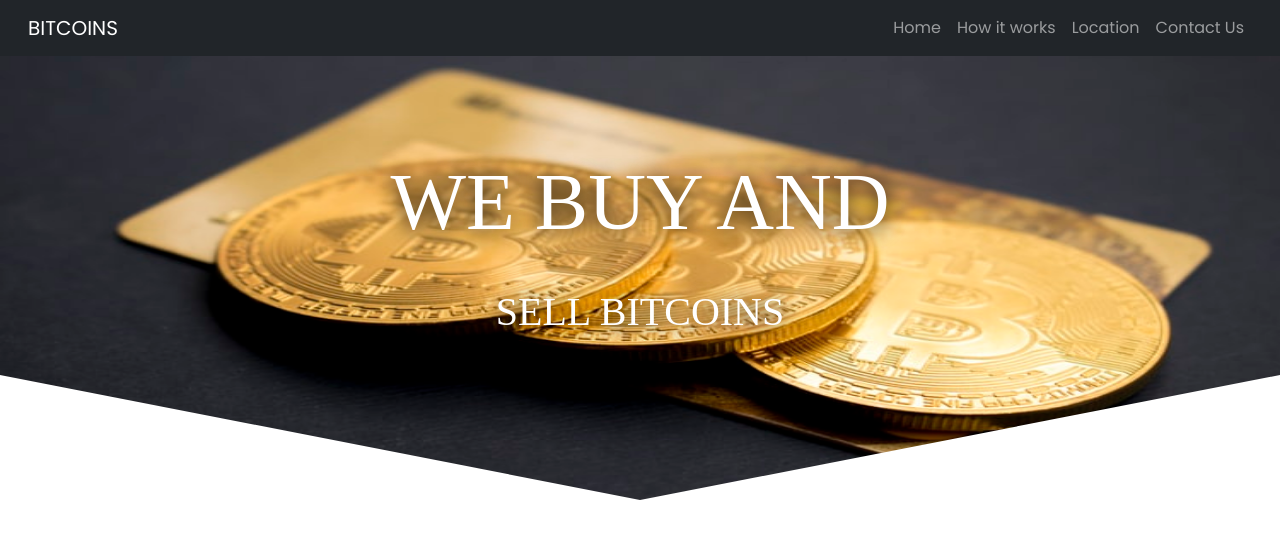
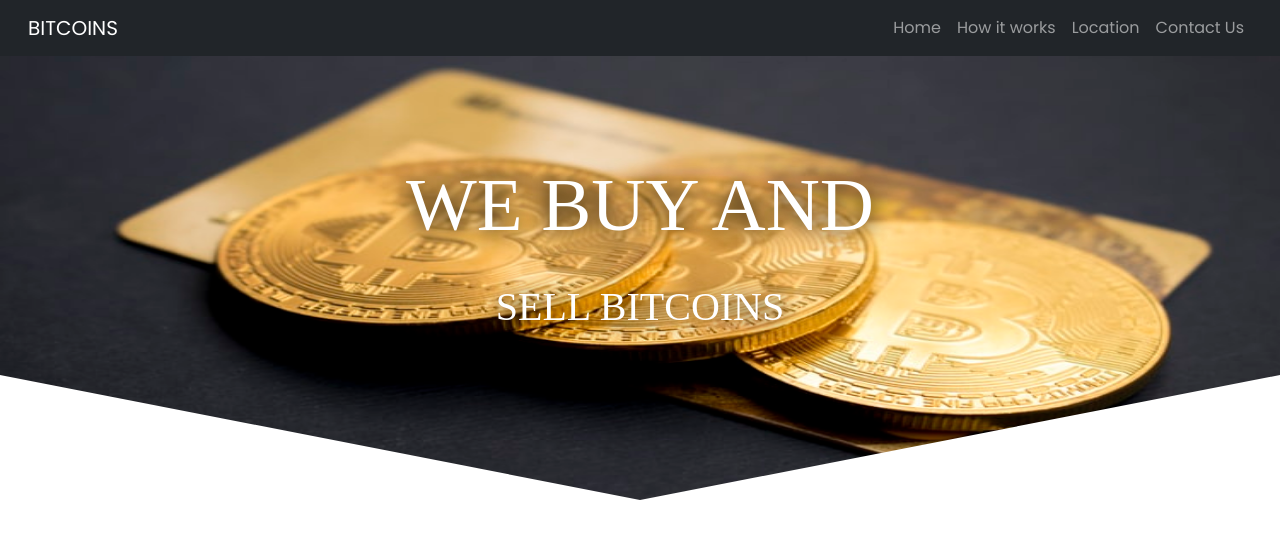
Before and after one commit to priyankaaurade1/bitcoin_website, a PHP site: page / in a window 1280 px wide. Shown: the top 549 px of the page. Run offline with PHP 8.4, Linux system fonts and the light colour scheme; some libraries are stand-ins or nearby versions.

Commit message:
Update main.css

```diff
--- a/main.css
+++ b/main.css
@@ -6,9 +6,6 @@ body{
 
 
 }
-
-
-
 /* ========banner start===============*/
 .banner{
     height: 500px;
@@ -28,7 +25,7 @@ body{
     font-family: big john;
     color: #fff;
     text-shadow: 0 2px 20px #000;
-    font-size: 80px;
+    font-size: 75px;
     text-align: center;
 }
 .banner span{
```
